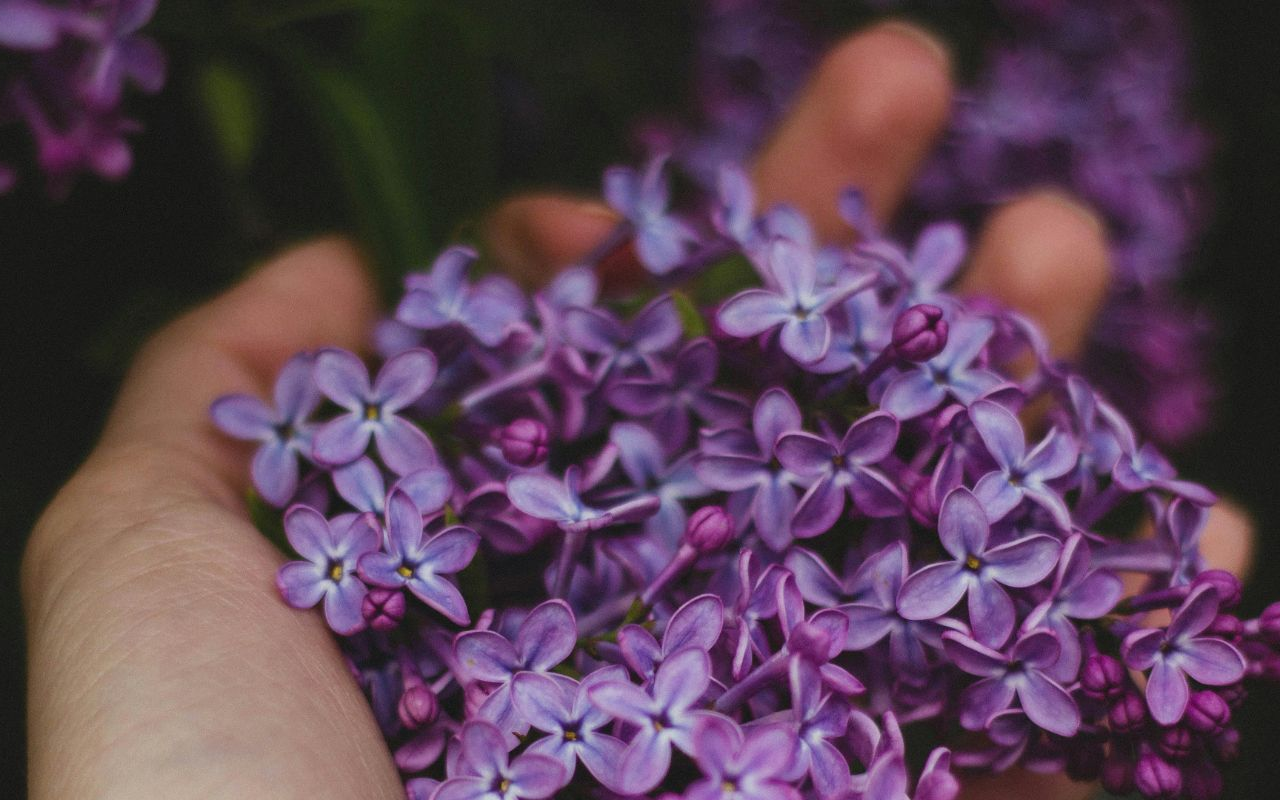
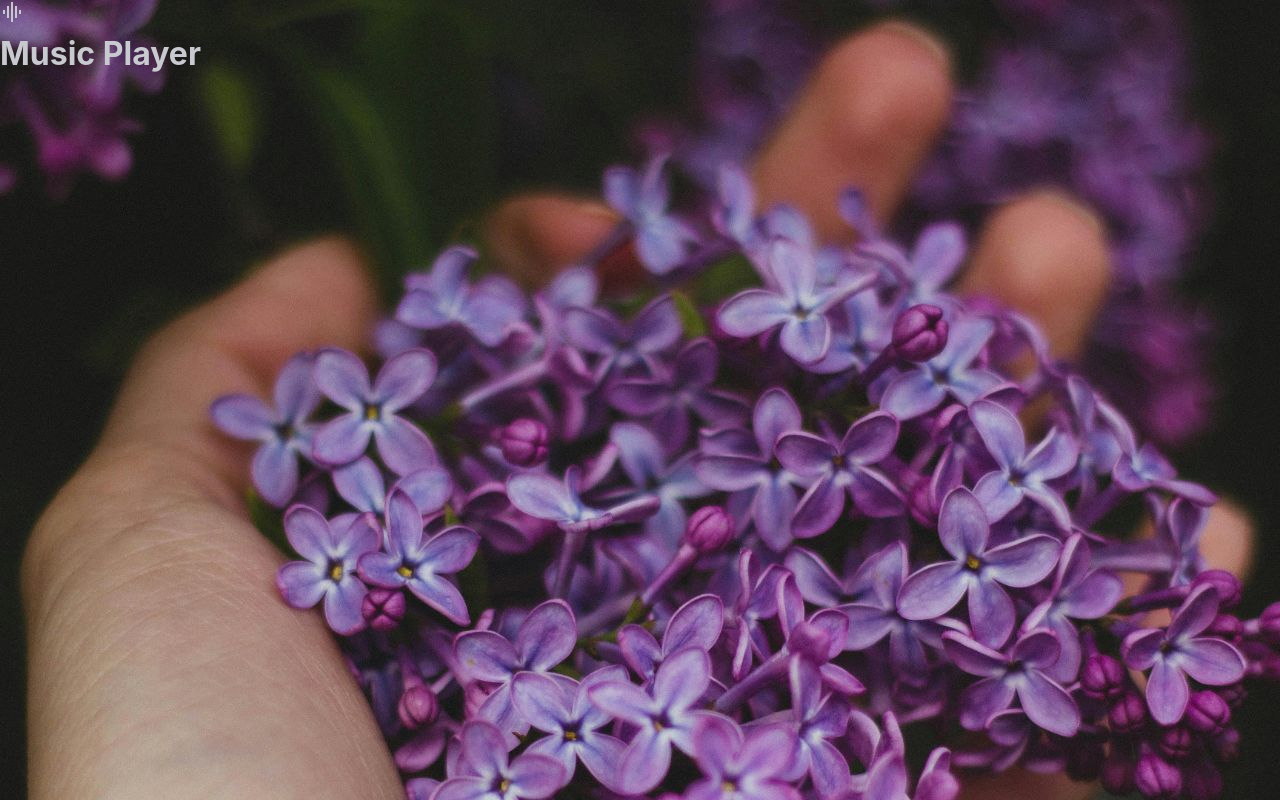
Before and after one commit to Zeynab-jalalian/Web-Music-Player, a plain HTML site: page index.html in a window 1280 px wide. Drawn offline with nearby package versions, Linux system fonts and the light colour scheme; a web font is replaced by a local one.

Commit message:
logo and title

```diff
--- a/index.html
+++ b/index.html
@@ -14,11 +14,20 @@
         href="https://fonts.googleapis.com/css2?family=Montserrat:ital,wght@0,100..900;1,100..900&family=Playpen+Sans+Thai:wght@100..800&display=swap"
         rel="stylesheet">
 
-        <link href="https://fonts.googleapis.com/css2?family=Material+Symbols+Rounded" rel="stylesheet" />
+        <link href="https://fonts.googleapis.com/icon?family=Material+Icons" rel="stylesheet">
 </head>
 
 <body>
 
+    <div class="top-bar wrapper">
+
+        <div class="wrapper">
+           <span class="material-icons">graphic_eq</span>
+           <h1 class="title-logo">Music Player</h1>
+        </div>
+
+
+    </div>
 
 
 
```
